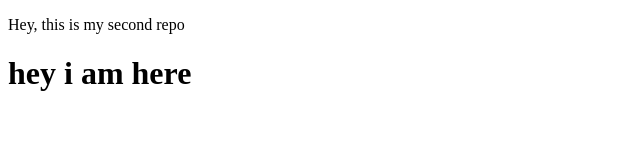
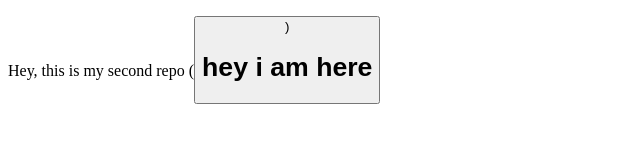
Before and after one commit to Jaideep-JD/Localrepo, a plain HTML site: page index.html in a window 1280 px wide. Shown: the whole page, without its empty margins (0-640 px from the left). Drawn offline with Linux system fonts and the light colour scheme.

Commit message:
Add new Btn

```diff
--- a/index.html
+++ b/index.html
@@ -6,7 +6,7 @@
     <title>Document</title>
 </head>
 <body>
-    <p>Hey, this is my second repo</p>
+    <p>Hey, this is my second repo (<button>)</p>
     <h1>hey i am here</h1>
 </body>
 </html>
```
